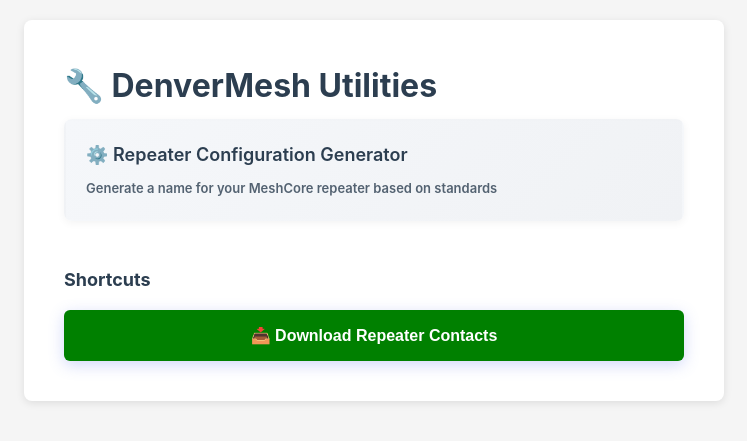
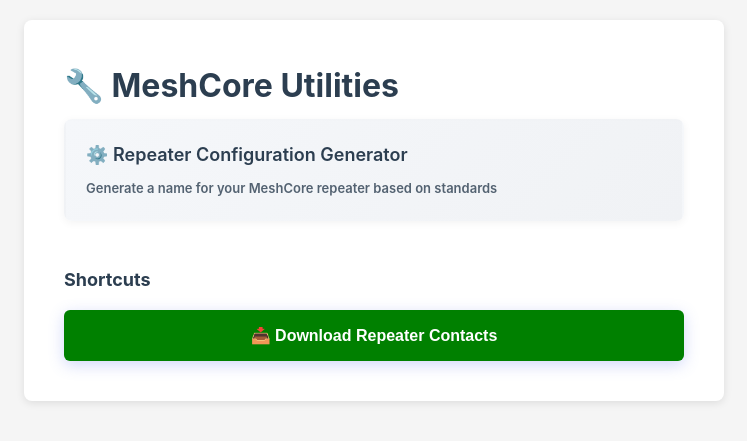
Before and after one commit to Denver-Mesh/meshcore-utilities-site, a Flask app: page / in a window 1280 px wide. Shown: the top 441 px of the page, without its empty margins (266-1013 px from the left). Run offline with Flask 3, Linux system fonts and the light colour scheme.

Commit message:
- Fix site naming

```diff
--- a/templates/index.html
+++ b/templates/index.html
@@ -1,12 +1,12 @@
 <!DOCTYPE html>
 <html lang="en">
 <head>
-    <title>DenverMesh Utilities</title>
+    <title>MeshCore Utilities</title>
     <link rel="stylesheet" href="{{ url_for('static', filename='css/style.css') }}">
 </head>
 <body>
 <div class="container">
-    <h1>🔧 DenverMesh Utilities</h1>
+    <h1>🔧 MeshCore Utilities</h1>
 
     <div class="tool-list">
         <a href="/name_tool" class="tool-link">
--- a/templates/name-tool.html
+++ b/templates/name-tool.html
@@ -1,7 +1,7 @@
 <!DOCTYPE html>
 <html lang="en">
 <head>
-    <title>DenverMesh Utilities</title>
+    <title>MeshCore Utilities</title>
     <link rel="stylesheet" href="{{ url_for('static', filename='css/style.css') }}">
     <script src="{{ url_for('static', filename='js/name_tool.js') }}"></script>
 </head>
```
